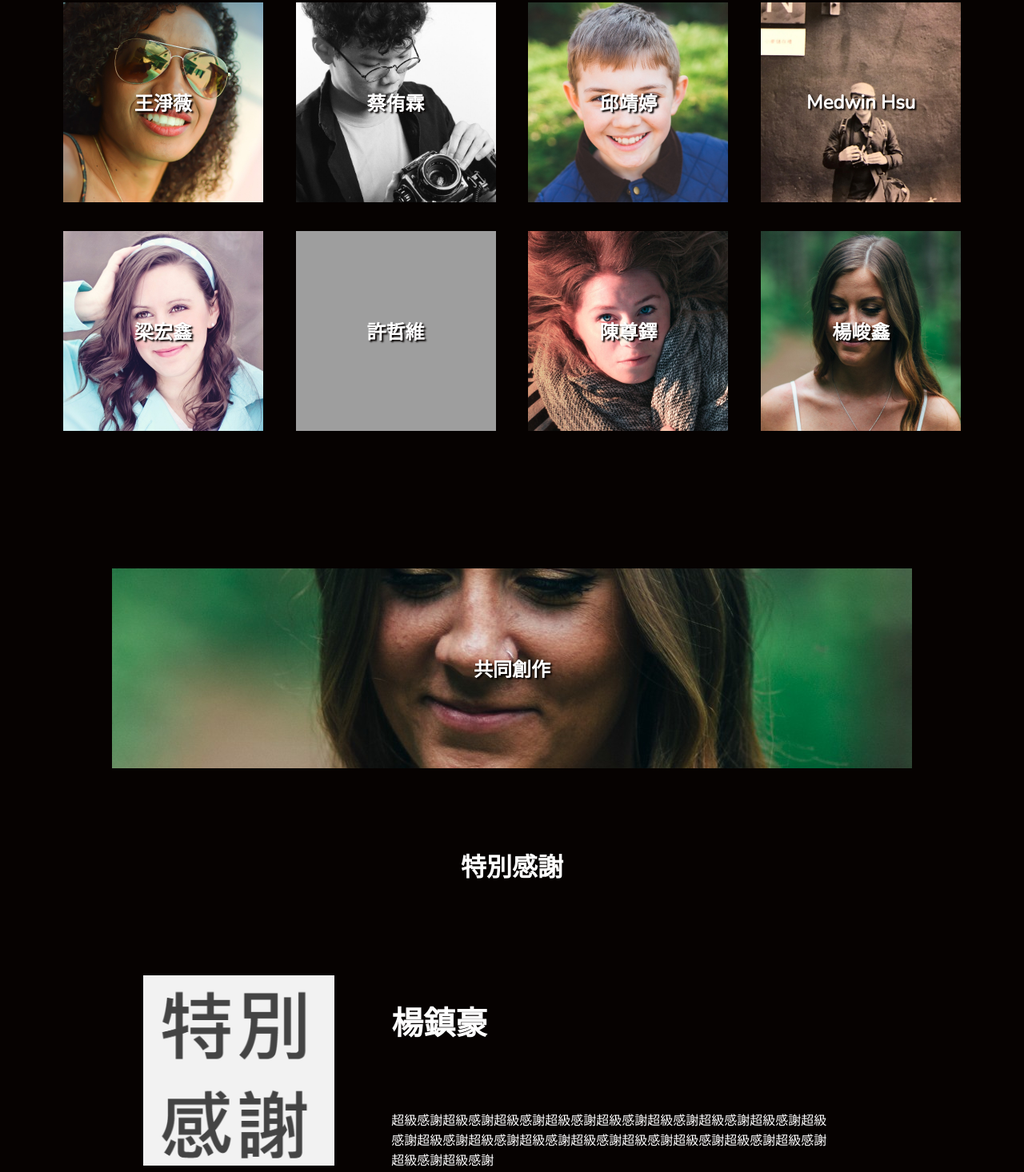
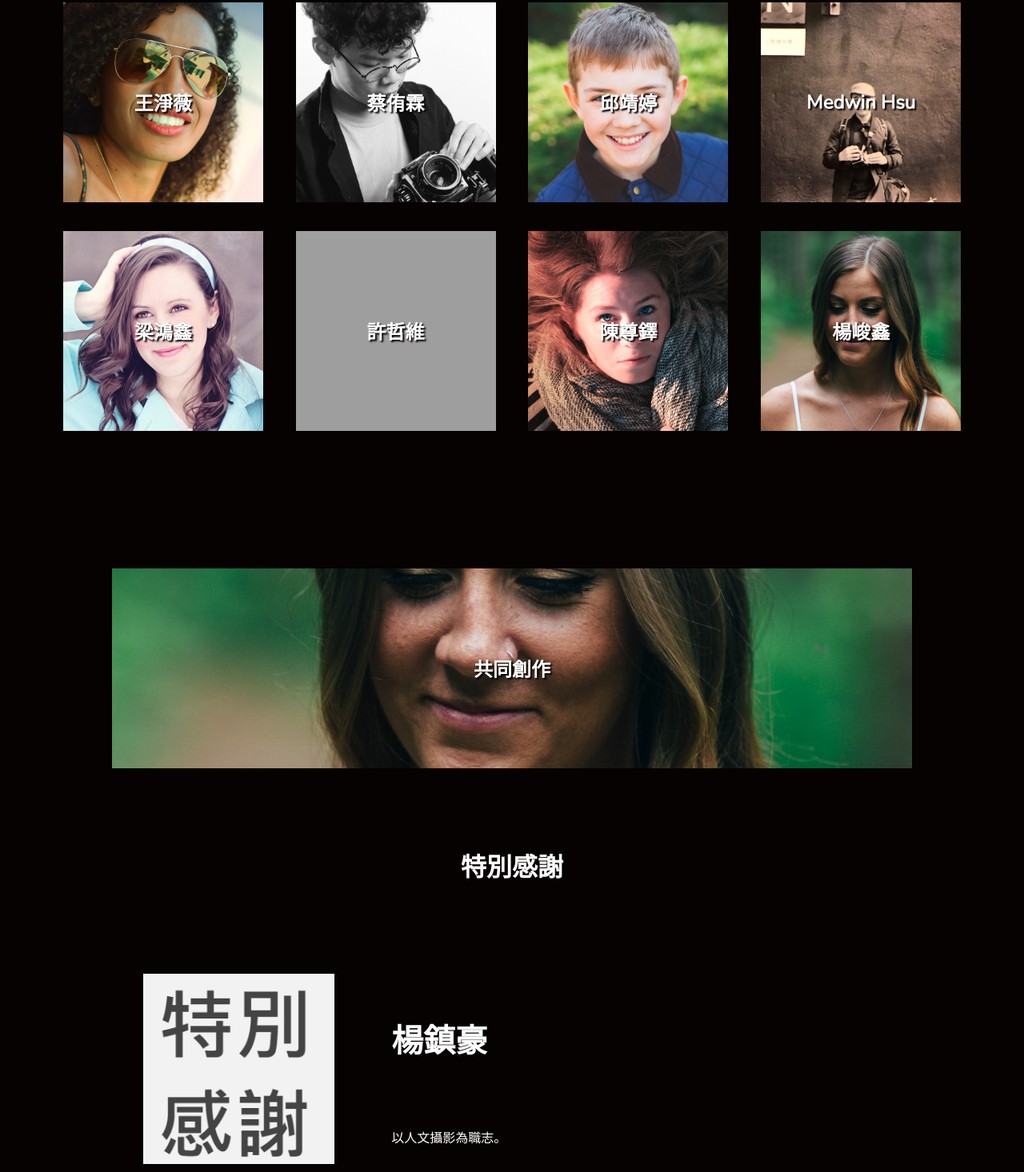
Before and after one commit to erictsaiu0/website, a plain HTML site: page CH/Home.html in a window 1280 px wide. Shown: the part 1647-3113 px from the top of the page at 80% size. Drawn offline with nearby package versions, Linux system fonts and the light colour scheme; grey boxes are pictures that could not be loaded; files whose address does not match are found by name.

Commit message:
minor text fix

```diff
--- a/CH/Home.html
+++ b/CH/Home.html
@@ -92,7 +92,7 @@
             </div>
             <div class="Artists-cell">
                 <img src="../tmp_artist/random_artist5.jfif" alt="" class="Artists-cell_img">
-                <div class="Artists-cell_text">梁宏鑫</div>
+                <div class="Artists-cell_text">梁鴻鑫</div>
             </div>
             <div class="Artists-cell">
                 <img src="../artist_img/IA6.png" alt="" class="Artists-cell_img">
@@ -128,7 +128,7 @@
             </div>
             <div class="SpeialThx-content">
                 <h2>楊鎮豪</h2>
-                <p>超級感謝超級感謝超級感謝超級感謝超級感謝超級感謝超級感謝超級感謝超級感謝超級感謝超級感謝超級感謝超級感謝超級感謝超級感謝超級感謝超級感謝超級感謝超級感謝</p>
+                <p>以人文攝影為職志。</p>
                 <!-- <button class="main-btn">
                     <a href="#">Get started</a> -->
                 </button>
```
